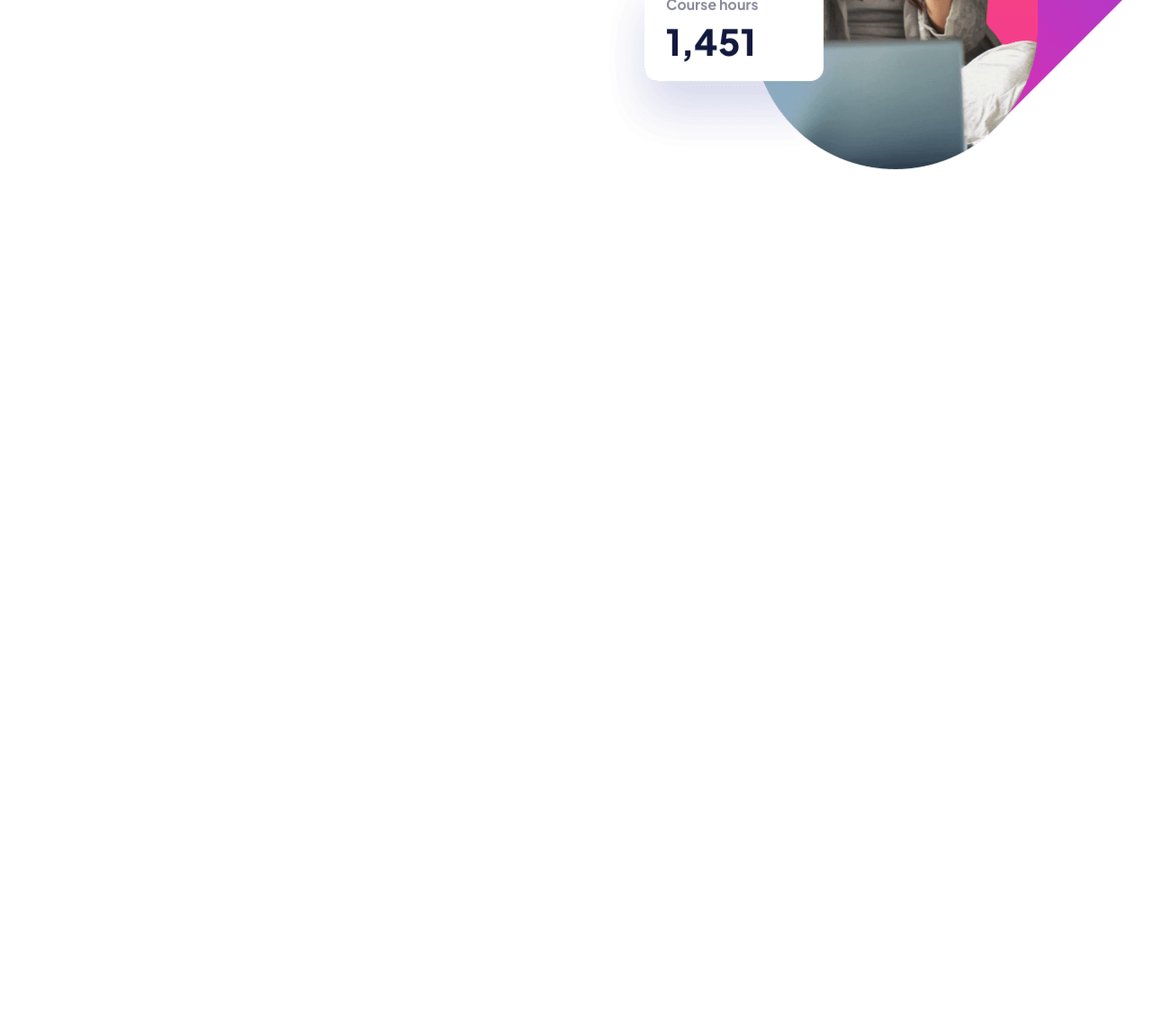
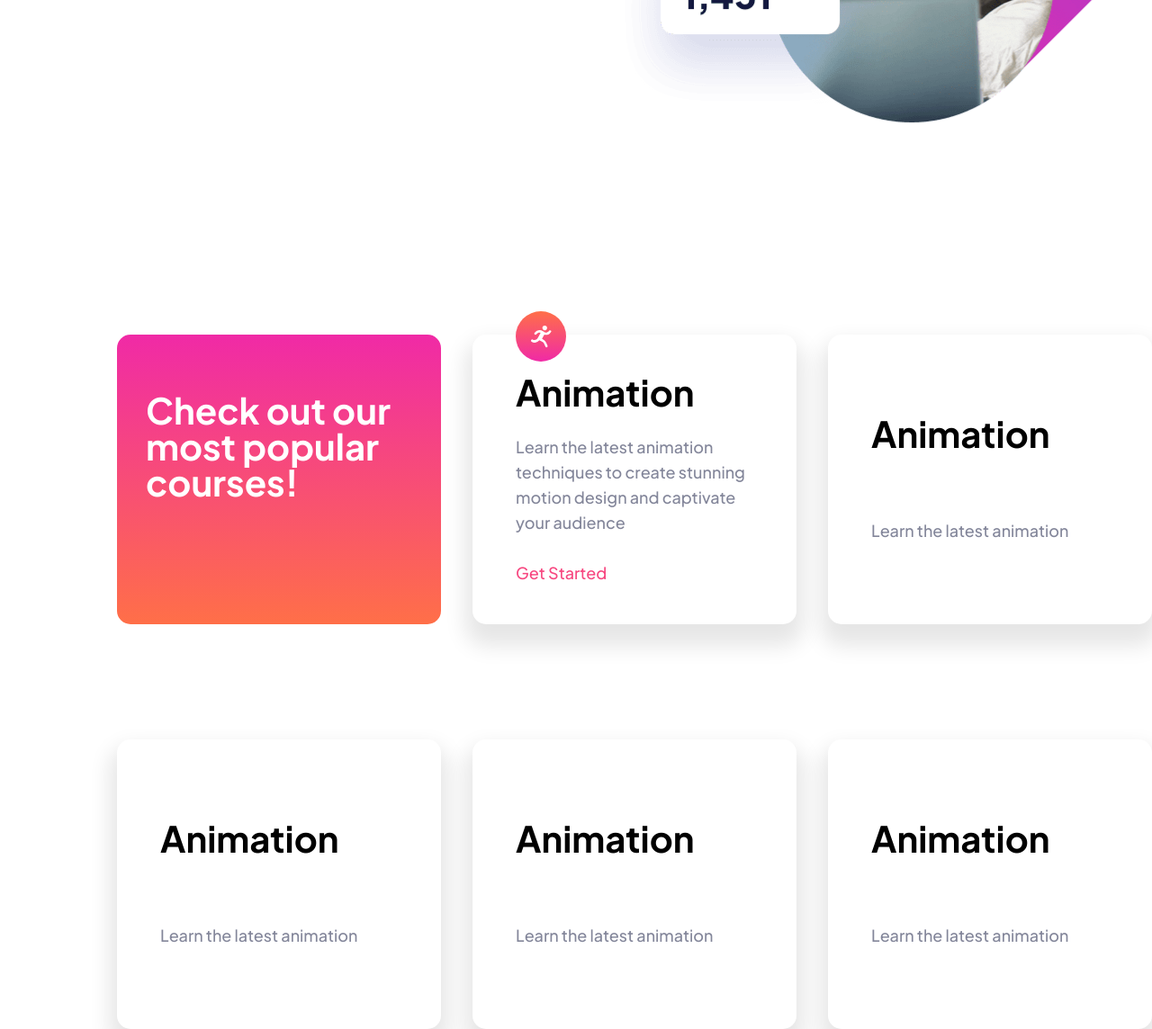
Before and after one commit to maxxdroid/e-learning_landing_page, a plain HTML site: page index.html in a window 1280 px wide. Shown: the part 528-1672 px from the top of the page at 90% size. Before the commit the page ends 800 px from the top, so only its background shows below. Drawn offline with Linux system fonts and the light colour scheme.

Commit message:
landing-page

```diff
--- a/index.html
+++ b/index.html
@@ -15,7 +15,8 @@
             <button class="btn">Get Started</button>
         </div>
     </header>
-    <main class="hero">
+    <main class>
+        <section class="hero">
         <div class="hero-content">
             <h1>Maximize skill,<br> minimize budget</h1>
             <p>
@@ -26,6 +27,38 @@
         </div>
         <div class="hero-image">
         </div>
+    </section>
+    <section class="courses">
+        <div class="popular">
+            <h2>Check out our most popular courses!</h2>
+        </div>
+        <div class="card">
+            <div class="icon-container">
+                <img src="./assets/icon-animation.svg" alt="">
+            </div>
+            <h2>Animation</h2>
+            <p>Learn the latest animation techniques to create stunning motion
+            design and captivate your audience</p>
+            <!-- <p class="cta">Get Started</p> -->
+            <p class="gta">Get Started</p>
+        </div>
+        <div class="card">
+            <h2>Animation</h2>
+            <p>Learn the latest animation</p>
+        </div>
+        <div class="card">
+            <h2>Animation</h2>
+            <p>Learn the latest animation</p>
+        </div>
+        <div class="card">
+            <h2>Animation</h2>
+            <p>Learn the latest animation</p>
+        </div>
+        <div class="card">
+            <h2>Animation</h2>
+            <p>Learn the latest animation</p>
+        </div>
+    </section>
     </main>
 </body>
 </html>
--- a/style.css
+++ b/style.css
@@ -26,15 +26,16 @@ header .btn {
     width: 157px;
     border-radius: 30px;
     border: none;
-    z-index: 100;
+    z-index: 0;
 }
 
 .hero {
+    z-index: 0;
     height: 80vh;
     display: grid;/*turns div table like*/
     grid-template-columns: 2fr 1fr;
     justify-content: space-between;
-    position: relative;
+    /* position: absolute; */
 }
 
 .hero-content {
@@ -76,7 +77,61 @@ header .btn {
     background: url('./assets/image-hero-desktop.png');
     width: 991.63px;
     height: 936.92px;
-    right: -277px;
-    top: -258px;
+    right: -295px;
+    top: -310px;
     position: relative;
 }
+
+.courses {
+    margin-left: 130px;
+    display: grid;
+    /* z-index: 0; */
+    margin-top: 10rem;
+    grid-template-columns: 360px 360px 360px;
+    grid-template-rows: 322px 322px;
+    row-gap: 8rem;
+    justify-content: space-between;
+}
+
+.card p {
+    font-size: 18px;
+    font-weight: 500;
+    line-height: 28px;
+    color: #83869A;
+}
+
+.courses h2 {
+    font-size: 40px;
+    font-weight: 700;
+    line-height: 40px;
+}
+
+.popular {
+    display: flex;
+    color: white;
+    background: linear-gradient(#F02AA6, #FF6f48);
+    border-radius: 15px;
+    padding: 4rem 2rem  ;
+}
+
+.gta {
+    color: #F74780 !important;
+}
+
+.card {
+    display: flex;
+    flex-direction: column;
+    border-radius: 15px;
+    justify-content: space-evenly;
+    padding: 1rem 3rem;
+    /* box-shadow: 4rem; */
+    /* background-color: purple; */
+    position: relative;
+    box-shadow: 0px 16px 23px 8px rgba(0,0,0,0.1);
+}
+
+.icon-container {
+    position: absolute;
+    bottom: 288px;
+    /* right: 0px; */
+}
```
